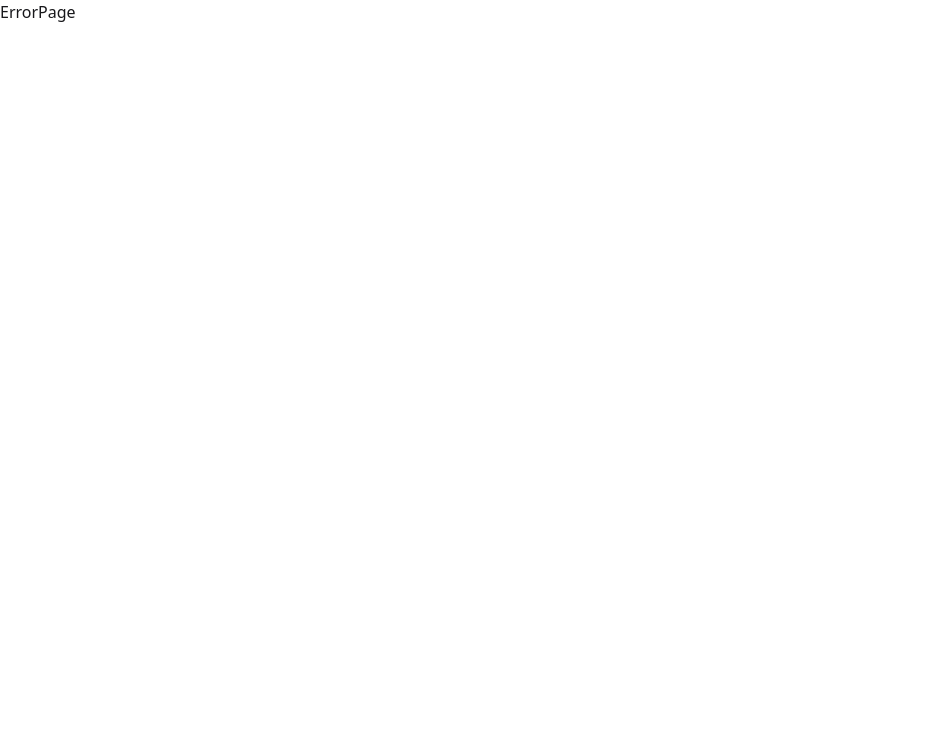
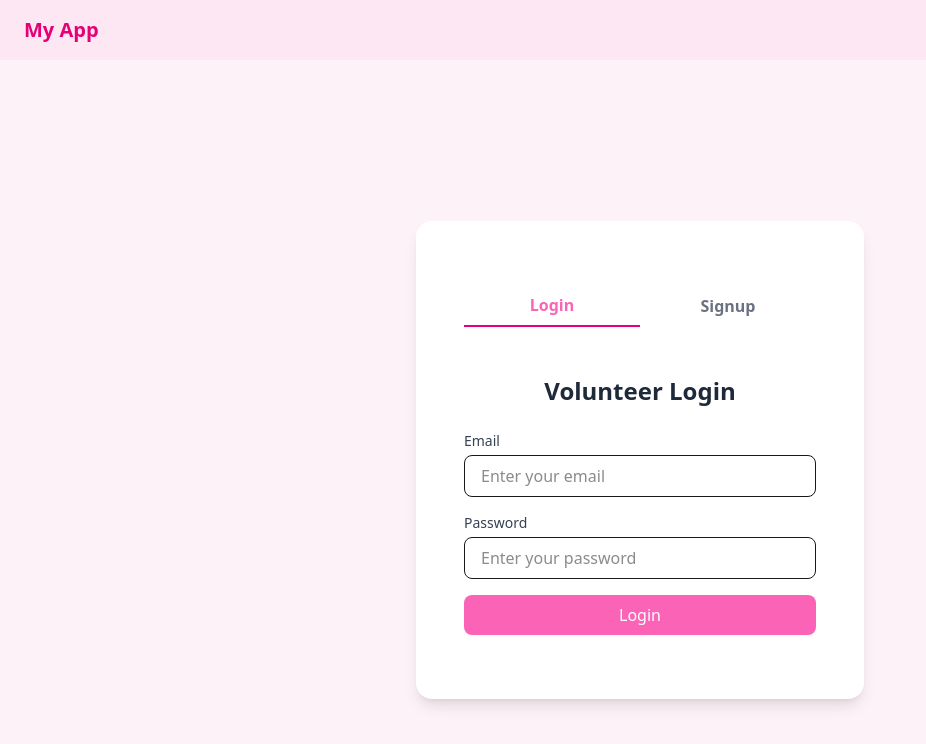
Before and after one commit to Erfan-Khan-Dhrubo/SentryAid, a React (Vite) app in the folder frontend/: page /volunteerLogin in a window 1280 px wide. Before the commit this address had no page. Shown: the top 744 px of the page, without its empty margins (0-926 px from the left). Built offline with nearby package versions, Linux system fonts and the light colour scheme.

Commit message:
Created: Volunteer SignUp

```diff
--- a/frontend/src/Components/Common Components/Navbar.jsx
+++ b/frontend/src/Components/Common Components/Navbar.jsx
@@ -1,7 +1,31 @@
 import React from "react";
+import { useNavigate } from "react-router";
 
 const Navbar = () => {
-  return <div>Navbar</div>;
+  const navigate = useNavigate();
+
+  // Check if a volunteer is logged in
+  const volunteerData = localStorage.getItem("volunteer");
+
+  const handleLogout = () => {
+    localStorage.removeItem("volunteer"); // Clear volunteer info
+    navigate("/"); // Redirect to home page
+  };
+
+  return (
+    <div className="bg-pink-100 px-6 py-4 flex justify-between items-center">
+      <div className="text-xl font-bold text-pink-600">My App</div>
+
+      {volunteerData && (
+        <button
+          onClick={handleLogout}
+          className="bg-pink-400 text-white px-4 py-2 rounded-lg hover:bg-pink-500 transition duration-300"
+        >
+          Logout
+        </button>
+      )}
+    </div>
+  );
 };
 
 export default Navbar;
--- /dev/null
+++ b/frontend/src/Components/Volunteer/VolunteerLogin.jsx
@@ -0,0 +1,62 @@
+import React, { useState } from "react";
+
+const VolunteerLogin = () => {
+  const [email, setEmail] = useState("");
+  const [password, setPassword] = useState("");
+
+  const handleLogin = (e) => {
+    e.preventDefault();
+    // 👉 Later connect this with backend API
+    console.log("Login with:", { email, password });
+  };
+
+  return (
+    <div>
+      <h2 className="text-2xl font-bold text-center text-gray-800 mb-6 pt-6">
+        Volunteer Login
+      </h2>
+
+      <form onSubmit={handleLogin} className="space-y-4">
+        {/* Email */}
+        <div>
+          <label className="block text-sm font-medium text-gray-700">
+            Email
+          </label>
+          <input
+            type="email"
+            placeholder="Enter your email"
+            value={email}
+            onChange={(e) => setEmail(e.target.value)}
+            className="mt-1 w-full px-4 py-2 border rounded-lg focus:outline-none focus:ring-2 focus:ring-pink-300"
+            required
+          />
+        </div>
+
+        {/* Password */}
+        <div>
+          <label className="block text-sm font-medium text-gray-700">
+            Password
+          </label>
+          <input
+            type="password"
+            placeholder="Enter your password"
+            value={password}
+            onChange={(e) => setPassword(e.target.value)}
+            className="mt-1 w-full px-4 py-2 border rounded-lg focus:outline-none focus:ring-2 focus:ring-pink-300"
+            required
+          />
+        </div>
+
+        {/* Submit Button */}
+        <button
+          type="submit"
+          className="w-full bg-pink-400 text-white py-2 rounded-lg hover:bg-pink-600 transition duration-300"
+        >
+          Login
+        </button>
+      </form>
+    </div>
+  );
+};
+
+export default VolunteerLogin;
--- /dev/null
+++ b/frontend/src/Components/Volunteer/VolunteerSignup.jsx
@@ -0,0 +1,104 @@
+import React, { useState } from "react";
+import axios from "axios";
+import { NavLink, useNavigate } from "react-router";
+
+const VolunteerSignup = () => {
+  const [name, setName] = useState("");
+  const [email, setEmail] = useState("");
+  const [password, setPassword] = useState("");
+  const [loading, setLoading] = useState(false);
+
+  const navigate = useNavigate();
+
+  const handleSignup = async (e) => {
+    e.preventDefault();
+    setLoading(true);
+
+    try {
+      // Send signup request
+      const res = await axios.post("http://localhost:5001/api/volunteers", {
+        name,
+        email,
+        password,
+      });
+
+      // Save the returned volunteer info in localStorage
+      localStorage.setItem("volunteer", JSON.stringify(res.data));
+
+      // Navigate to dashboard or home page
+      navigate(`/volunteers/${res.data._id}`); // or "/" if you prefer
+    } catch (error) {
+      console.error("Error creating volunteer", error);
+    } finally {
+      setLoading(false);
+    }
+
+    console.log("Signup with:", { name, email, password });
+  };
+
+  return (
+    <div>
+      <h2 className="text-2xl font-bold text-center text-gray-800 mb-6 pt-6">
+        Volunteer Signup
+      </h2>
+
+      <form onSubmit={handleSignup} className="space-y-4">
+        {/* Name */}
+        <div>
+          <label className="block text-sm font-medium text-gray-700">
+            Name
+          </label>
+          <input
+            type="text"
+            placeholder="Enter your name"
+            value={name}
+            onChange={(e) => setName(e.target.value)}
+            className="mt-1 w-full px-4 py-2 border rounded-lg focus:outline-none focus:ring-2 focus:ring-pink-300"
+            required
+          />
+        </div>
+
+        {/* Email */}
+        <div>
+          <label className="block text-sm font-medium text-gray-700">
+            Email
+          </label>
+          <input
+            type="email"
+            placeholder="Enter your email"
+            value={email}
+            onChange={(e) => setEmail(e.target.value)}
+            className="mt-1 w-full px-4 py-2 border rounded-lg focus:outline-none focus:ring-2 focus:ring-pink-300"
+            required
+          />
+        </div>
+
+        {/* Password */}
+        <div>
+          <label className="block text-sm font-medium text-gray-700">
+            Password
+          </label>
+          <input
+            type="password"
+            placeholder="Enter your password"
+            value={password}
+            onChange={(e) => setPassword(e.target.value)}
+            className="mt-1 w-full px-4 py-2 border rounded-lg focus:outline-none focus:ring-2 focus:ring-pink-300"
+            required
+          />
+        </div>
+
+        {/* Submit Button */}
+        <button
+          type="submit"
+          className="w-full bg-pink-400 text-white py-2 rounded-lg hover:bg-pink-600 transition duration-300"
+          disabled={loading}
+        >
+          Signup
+        </button>
+      </form>
+    </div>
+  );
+};
+
+export default VolunteerSignup;
--- a/frontend/src/Pages/Home.jsx
+++ b/frontend/src/Pages/Home.jsx
@@ -1,7 +1,14 @@
 import React from "react";
+import { NavLink } from "react-router";
 
 const Home = () => {
-  return <div>Home</div>;
+  return (
+    <div>
+      <NavLink to={"/volunteerLogin"} className={"btn"}>
+        volunteer
+      </NavLink>
+    </div>
+  );
 };
 
 export default Home;
--- /dev/null
+++ b/frontend/src/Pages/Volunteer/Volunteer.jsx
@@ -0,0 +1,73 @@
+import React, { useState, useEffect } from "react";
+import { useNavigate } from "react-router";
+import VolunteerLogin from "../../Components/Volunteer/VolunteerLogin";
+import VolunteerSignup from "../../Components/Volunteer/VolunteerSignup";
+
+const Volunteer = () => {
+  const [isLogin, setIsLogin] = useState(true);
+  const [volunteerId, setVolunteerID] = useState("");
+  const navigate = useNavigate();
+
+  // Get volunteer from localStorage once on mount
+  useEffect(() => {
+    const volunteerData = localStorage.getItem("volunteer");
+    if (volunteerData) {
+      const volunteer = JSON.parse(volunteerData);
+      setVolunteerID(volunteer._id); // set volunteer ID
+    }
+  }, []);
+
+  // Check if a volunteer is logged in
+  const isLoggedIn = !!volunteerId;
+
+  return (
+    <div className="min-h-screen flex items-center justify-center bg-pink-50">
+      <div className="bg-white shadow-lg rounded-2xl w-full max-w-md px-12 py-16">
+        {!isLoggedIn ? (
+          <>
+            {/* Toggle Buttons */}
+            <div className="flex justify-around mb-6">
+              <button
+                onClick={() => setIsLogin(true)}
+                className={`w-1/2 py-2 font-semibold ${
+                  isLogin
+                    ? "border-b-2 border-pink-600 text-pink-400"
+                    : "text-gray-500"
+                }`}
+              >
+                Login
+              </button>
+              <button
+                onClick={() => setIsLogin(false)}
+                className={`w-1/2 py-2 font-semibold ${
+                  !isLogin
+                    ? "border-b-2 border-pink-600 text-pink-400"
+                    : "text-gray-500"
+                }`}
+              >
+                Signup
+              </button>
+            </div>
+
+            {/* Show Component */}
+            {isLogin ? <VolunteerLogin /> : <VolunteerSignup />}
+          </>
+        ) : (
+          <div className="text-center">
+            <div className="text-pink-400 font-semibold text-xl mb-4">
+              You are already logged in.
+            </div>
+            <button
+              onClick={() => navigate(`/volunteers/${volunteerId}`)}
+              className="bg-pink-400 text-white mt-6 px-6 py-2 rounded-lg hover:bg-pink-500 transition duration-300"
+            >
+              Go to Dashboard
+            </button>
+          </div>
+        )}
+      </div>
+    </div>
+  );
+};
+
+export default Volunteer;
```
Also changed, not shown: frontend/src/Routes/Routes.jsx (+7 -3 lines), 2 other files (tests, documents, lock files or other folders).
